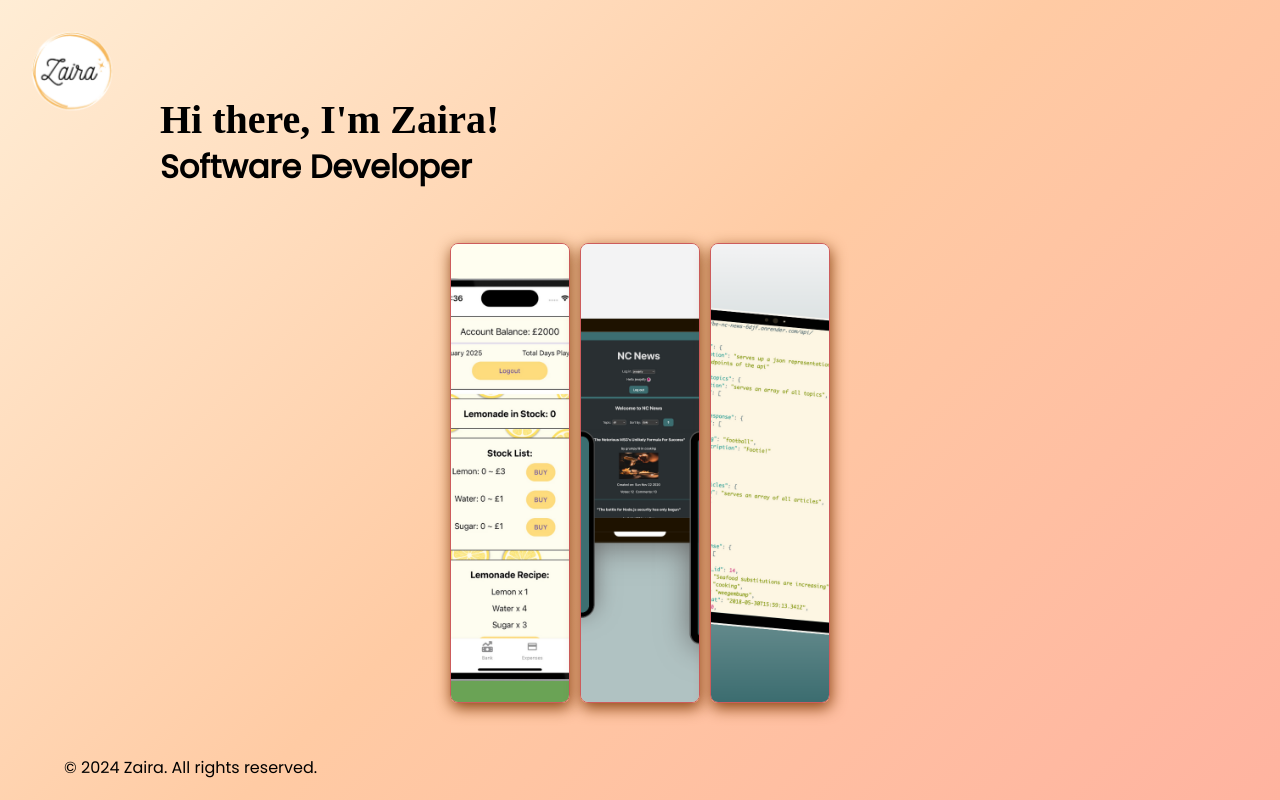
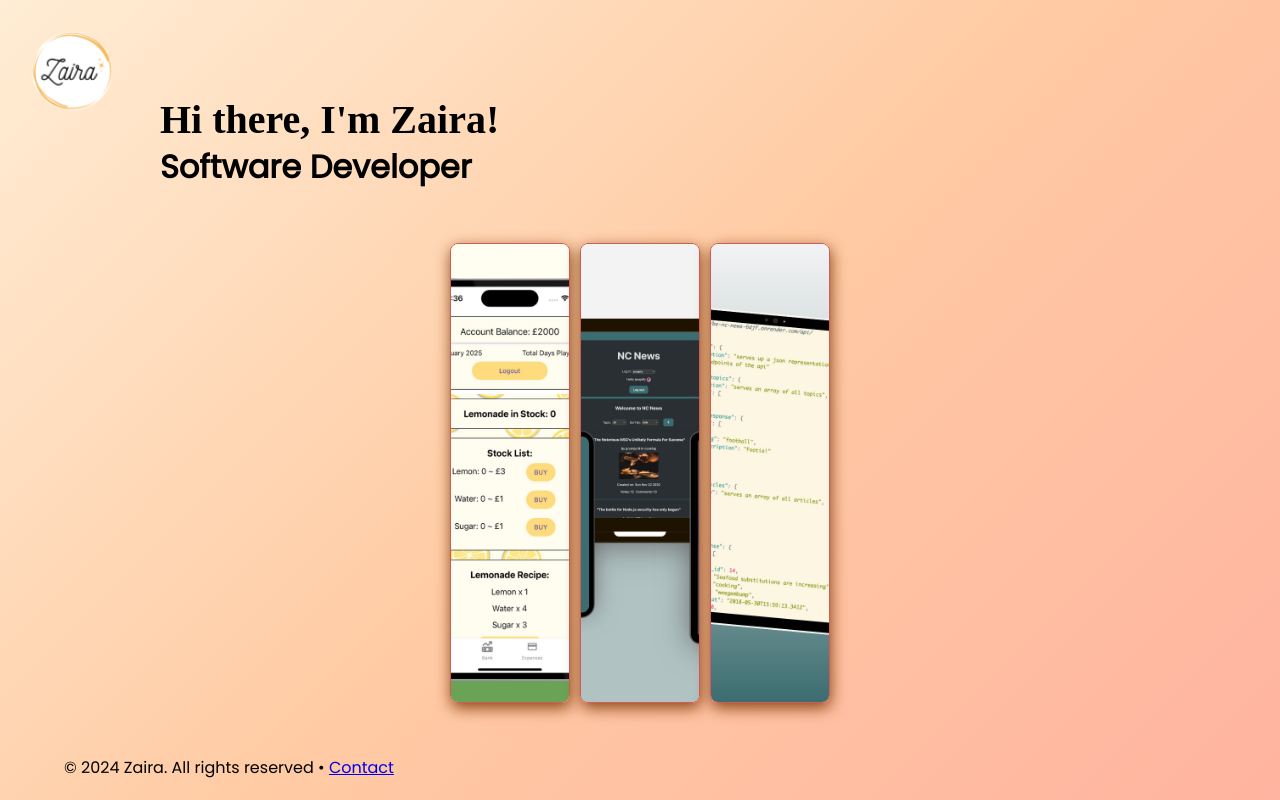
Before and after one commit to zairacodes/portfolio, a React (Vite) app: page / in a window 1280 px wide. Built offline with nearby package versions, Linux system fonts and the light colour scheme; a web font is replaced by a local one.

Commit message:
Update Footer component with link to Contact page

```diff
--- a/src/components/Footer/Footer.jsx
+++ b/src/components/Footer/Footer.jsx
@@ -1,10 +1,16 @@
 import React from "react";
+import { Link } from "react-router-dom";
 import "./Footer.css";
 
 function Footer() {
   return (
     <footer className="footer">
-      <p className="footer-text">&copy; 2024 Zaira. All rights reserved.</p>
+      <p className="footer-text">
+        &copy; 2024 Zaira. All rights reserved •{" "}
+        <Link to="/contact" aria-label="Contact page">
+          Contact
+        </Link>
+      </p>
     </footer>
   );
 }
```
